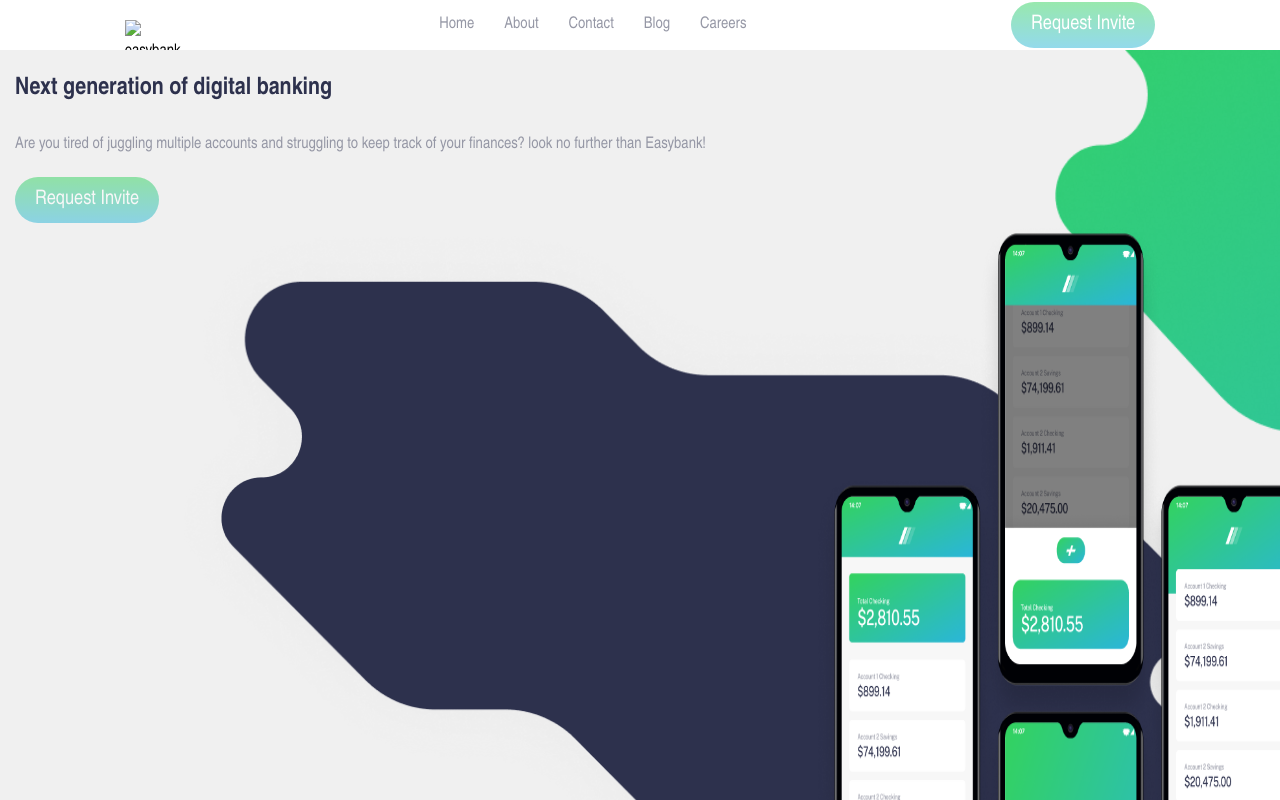
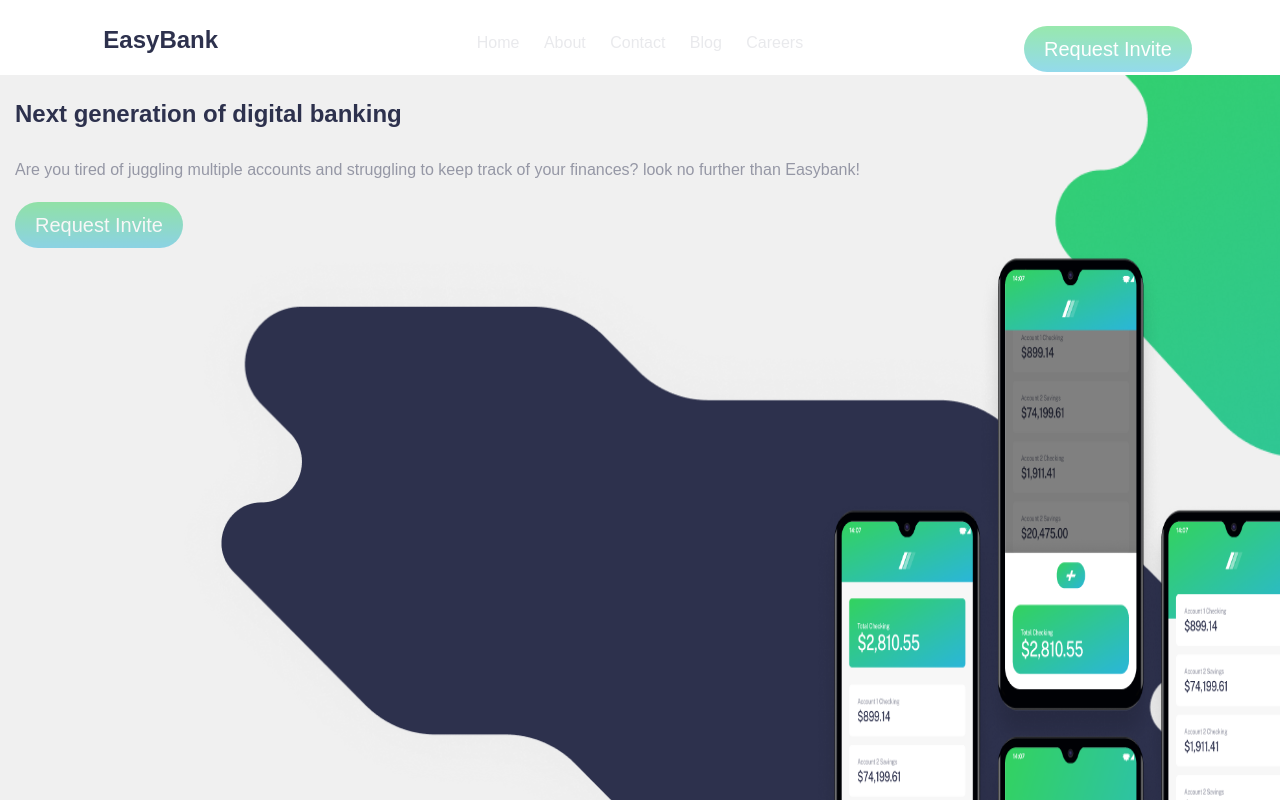
Before and after one commit to grammerjam/team-rapid-squirrels, a plain HTML site: page code-ff/project2/index.html in a window 1280 px wide. Shown: the top 800 px of the page. Drawn offline with Linux system fonts and the light colour scheme.

Commit message:
removed the flexbox and used positionings. added underlining effect to certain nav items

```diff
--- a/code-ff/project2/index.html
+++ b/code-ff/project2/index.html
@@ -5,26 +5,45 @@
     <meta name="viewport" content="width=device-width, initial-scale=1.0">
     <title>EasyBank</title>
 <link rel="stylesheet" href="style.css">
+<!-- <link rel="shortcut icon" href="com/favicon (7).ico" type="image/x-icon"> -->
 </head>
 <body>
 
     <header>
-        <nav class="navBar">
-            <div class="logo">
-                <img src="" alt="easybank logo">
-                <h1></h1>
+        <nav >
+
+            <div class="navBarContainer">
+
+                    <div class="logo">
+                        <!-- <img src="com/favicon (7).ico" alt="easybank logo"> -->
+                        <h1>EasyBank</h1>
+                    </div>
+
+                    <ul class="navLinks">
+                        <li class="navItem">
+                            <a href="#">Home</a>
+                            <div class="underline"></div>
+                        </li>
+                        <li class="navItem">
+                            <a href="#">About</a>
+                            <div class="underline"></div>
+                        </li>
+                        <li class="navItem">
+                            <a href="#">Contact</a>
+                            <div class="underline"></div>
+                        </li>
+                        <li class="navItem">
+                                <a href="#">Blog</a>
+                                <div class="underline"></div>
+                            </li>
+                        <li class="navItem">
+                            <a href="#">Careers</a>
+                            <div class="underline"></div>
+                        </li>
+                    </ul>
+
+                    <button class="btn toTheRight">Request Invite</button>
             </div>
-
-            <ul class="navLinks">
-                <li class="navItem"><a href="#">Home</a></li>
-                <li class="navItem"><a href="#">About</a></li>
-                <li class="navItem"><a href="#">Contact</a></li>
-                <li class="navItem"><a href="#">Blog</a></li>
-                <li class="navItem"><a href="#">Careers</a></li>
-            </ul>
-
-            <button class="btn">Request Invite</button>
-
         </nav>
     </header>
 
@@ -47,7 +66,8 @@
     <section class="deck">
 
         <h2>Why choose Easybank?</h2>
-        <p>We leverage Open Banking to turn your bank account into your financial hub.
+        <p>
+            We leverage Open Banking to turn your bank account into your financial hub.
             Control your finances like never before.
         </p>
 
@@ -151,7 +171,7 @@
 
         <div>
             <div>
-                <img src="" alt="easybank logo">
+                <img src="com/favicon (7).ico" alt="easybank logo">
             <h2>easybank</h2>
             </div>
             <ahref="#"><img  class="icon" src="icons/1051309.png" alt="facebood"></a>
--- a/code-ff/project2/style.css
+++ b/code-ff/project2/style.css
@@ -1,6 +1,6 @@
 
 *{
-    font-family: 'ariel', 'Arial Narrow', Arial, sans-serif;
+    font-family: Helvetica Helvetica,Arial,sans-serif;
     line-height: 2;
 }
 body{
@@ -10,6 +10,7 @@ body{
 h1,h2,h3{
     color: #2d314d;
     margin: 0;
+    padding: 0;
 }
 p{
     color: #9597a5;
@@ -19,44 +20,53 @@ p{
     padding: 100px 45px;
  }
 /* navigation */
-.navBar{
-    display: flex;
-    justify-content: space-around;
-    align-items: center;
-    height: 50px;
 
-}
 .logo{
-    background-color: #2ab6d9;
+
+position: relative;
+left: 7%;
 width: 10px;
 height: 10px;
 }
 
+.navBarContainer{
+text-align: center;
+padding: 1rem;
+}
+
 .navLinks{
-    display: flex;
-    justify-content: space-between;
+       margin: 0;
+    padding: 0;
+    vertical-align: middle;
+   text-align: right;
+    display: inline-block;
     color: #9597a5;
-    margin: 0;
+
 }
 
 .navItem{
-    list-style: none;
-    text-decoration: none;
-    margin: 0 15px;
-    display: block;
+
+    display: inline-block;
+   font-size: 1rem;
 }
-.navItem:hover{
-    border-bottom: 5px solid #33d35e;
-}
+
 .navItem>a{
     text-decoration: none;
     color: #2d314d ;
-    opacity: .5;
+    opacity: .1;
+    padding: 10px;
+    background:
+      linear-gradient( #33d35e 0 0)
+      bottom /var(--d, 0) 3px
+      no-repeat;
+  transition:0.5s;
 }
 .navItem>a:hover{
     opacity: 1;
+     --d: 100%;
 }
 .btn {
+    display: inline-block;
     background: #33d35e;
     background-image: linear-gradient( #33d35e, #2ab6d9);
     border-radius: 28px;
@@ -71,8 +81,12 @@ height: 10px;
   .btn:hover {
     text-decoration: none;
     opacity: 1;
+
   }
-
+.toTheRight{
+    position: absolute;
+ left: 80%;
+}
 /* call to action */
 .action{
     position: relative;
```
Also changed, not shown: code-ff/project2/com/favicon (7).ico (added).
